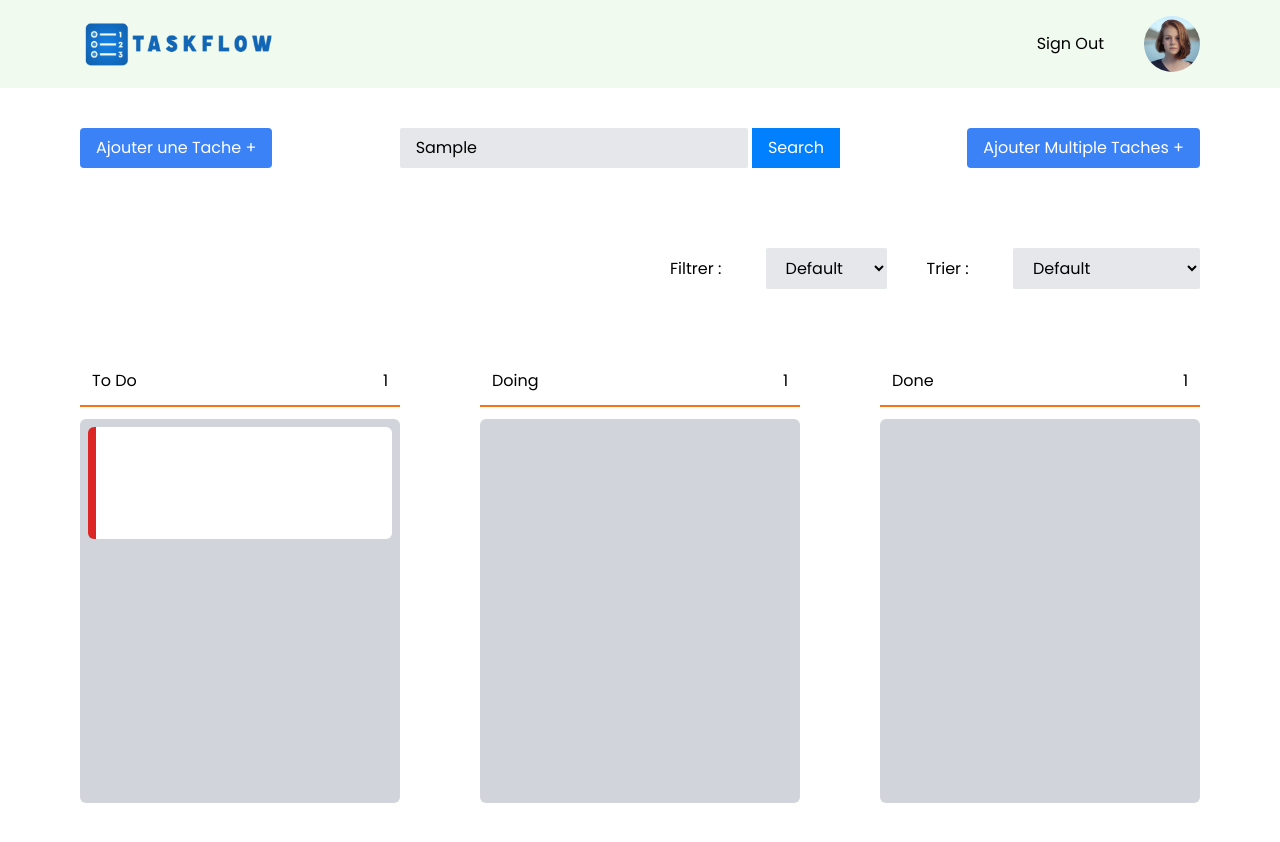
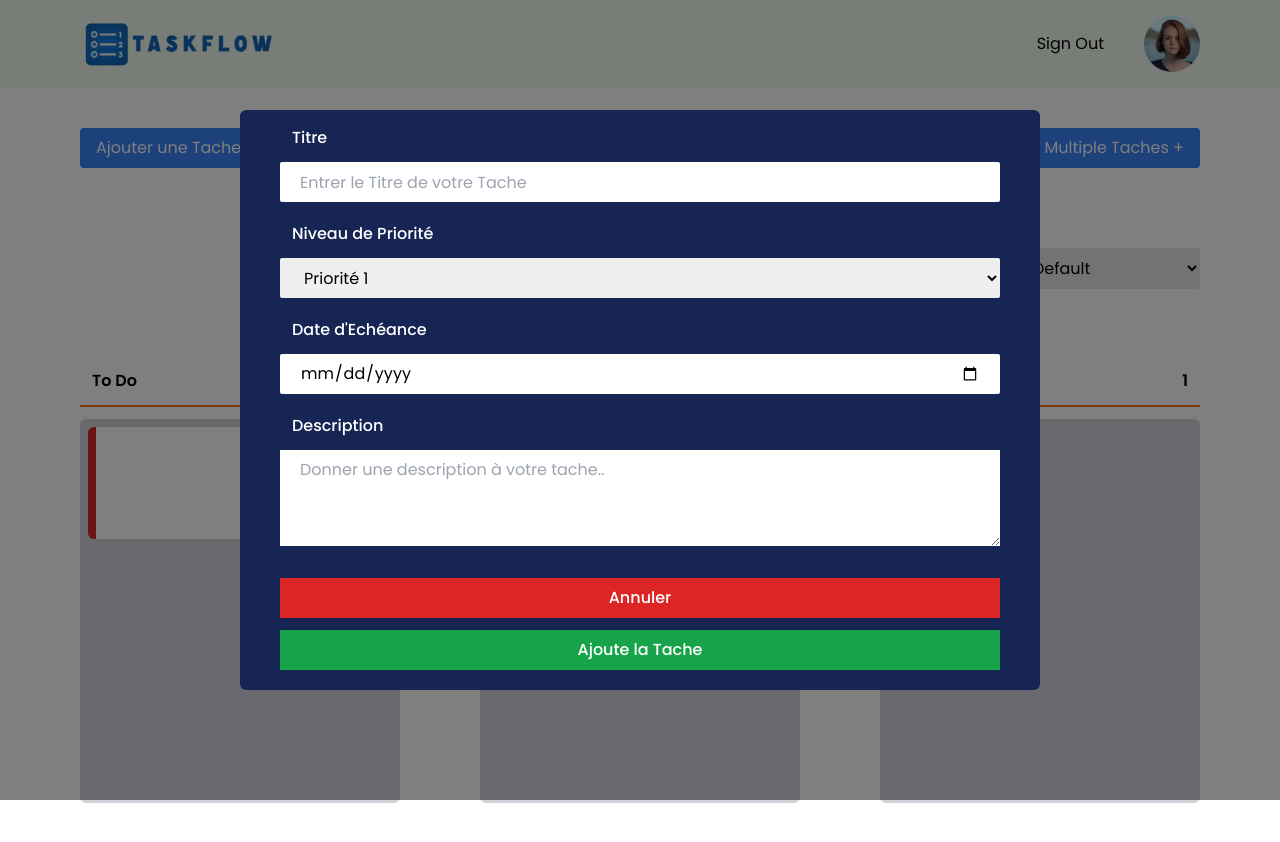
Before and after one commit to ABDELHAFIDAIT/TaskFlow, a website: page pages/index.html in a window 1280 px wide. Both pictures are taken after typing "Sample" into the empty fields and a click on the button "Ajouter une Tache +". Drawn offline with nearby package versions, Linux system fonts and the light colour scheme.

Commit message:
Ajouter popup Formulaire d'Ajout d'une Tache

```diff
--- a/assets/css/style.css
+++ b/assets/css/style.css
@@ -23,6 +23,10 @@ body{
     background-color: rgb(0, 128, 255);
 }
 
+.add-task-popup{
+    width: 100vh;
+}
+
 /* .task-lists{
     gap: 10rem;
 } */
--- a/pages/index.html
+++ b/pages/index.html
@@ -39,7 +39,7 @@
             <!-- Section d'Ajout des Taches et Barre de Recherche -->
             <section class="add-tasks flex justify-between items-center py-10">
                 <div class="add-task">
-                    <button
+                    <button onclick="openPopup()"
                         class="bg-blue-500 hover:bg-blue-700 text-white font-normal py-2 px-4 rounded">
                         Ajouter une Tache +
                     </button>
@@ -57,6 +57,31 @@
                         class="bg-blue-500 hover:bg-blue-700 text-white font-normal py-2 px-4 rounded">
                         Ajouter Multiple Taches +
                     </button>
+                </div>
+            </section>
+
+            <section id="add-task-popup" class="fixed inset-0 flex items-center justify-center bg-black bg-opacity-50 hidden">
+                <div class="add-task-popup bg-blue-950 px-10 pt-2 pb-5 rounded-md">
+                    <form class="flex flex-col gap-3">
+                        <label for="titre" class="ml-3 mt-2 font-medium text-white">Titre</label>
+                        <input type="text" name="titre" placeholder="Entrer le Titre de votre Tache" class="h-10 px-5 rounded-sm border-none outline-none">
+
+                        <label for="priority" class="ml-3 mt-2 font-medium text-white">Niveau de Priorité</label>
+                        <select name="priority" id="priority-select" class="h-10 px-5 rounded-sm border-none outline-none">
+                            <option>Priorité 1</option>
+                            <option>Priorité 2</option>
+                            <option>Priorité 3</option>
+                        </select>
+
+                        <label for="date" class="ml-3 mt-2 font-medium text-white">Date d'Echéance</label>
+                        <input type="date" name="date" class="h-10 px-5 rounded-sm border-none outline-none">
+
+                        <label for="description" class="ml-3 mt-2 font-medium text-white">Description</label>
+                        <textarea name="description" placeholder="Donner une description à votre tache.." class="h-24 px-5 py-2"></textarea>
+
+                        <button onclick="closePopup()" type="button" class="h-10 mt-5 font-medium bg-red-600 text-white">Annuler</button>
+                        <button onclick="closePopup()" type="button" class="h-10 font-medium bg-green-600 text-white">Ajoute la Tache</button>
+                    </form>
                 </div>
             </section>
 
@@ -85,8 +110,8 @@
             <section class="task-lists flex justify-between gap-20 py-10">
                 <div class="to-do-list flex flex-col flex-1">
                     <div class="list-title flex justify-between flex-1 border-b-2 pb-3 px-3 border-orange-500">
-                        <h1 class="">To Do</h1>
-                        <h1 class="">1</h1>
+                        <h1 class="font-semibold">To Do</h1>
+                        <h1 class="font-semibold">1</h1>
                     </div>
                     <div class="to-do-tasks h-96 bg-gray-300 mt-3 rounded-md overflow-auto">
                         <div class="task-card bg-white h-28 m-2 rounded-md border-l-8 border-red-600">
@@ -97,8 +122,8 @@
 
                 <div class="doing-list flex flex-col flex-1">
                     <div class="list-title flex justify-between flex-1 border-b-2 pb-3 px-3 border-orange-500">
-                        <h1 class="">Doing</h1>
-                        <h1 class="">1</h1>
+                        <h1 class="font-semibold">Doing</h1>
+                        <h1 class="font-semibold">1</h1>
                     </div>
                     <div class="doing-tasks h-96 bg-gray-300 mt-3 rounded-md">
 
@@ -107,8 +132,8 @@
 
                 <div class="done-list flex flex-col flex-1">
                     <div class="list-title flex justify-between flex-1 border-b-2 pb-3 px-3 border-orange-500">
-                        <h1 class="">Done</h1>
-                        <h1 class="">1</h1>
+                        <h1 class="font-semibold">Done</h1>
+                        <h1 class="font-semibold">1</h1>
                     </div>
                     <div class="done-tasks h-96 bg-gray-300 mt-3 rounded-md">
 
@@ -117,6 +142,20 @@
             </section>
 
 
+
+
+
         </main>
+
+        <script>
+            function openPopup() {
+                document.getElementById('add-task-popup').classList.remove('hidden');
+            }
+
+            function closePopup() {
+                document.getElementById('add-task-popup').classList.add('hidden');
+            }
+        </script>
+
     </body>
 </html>
```
